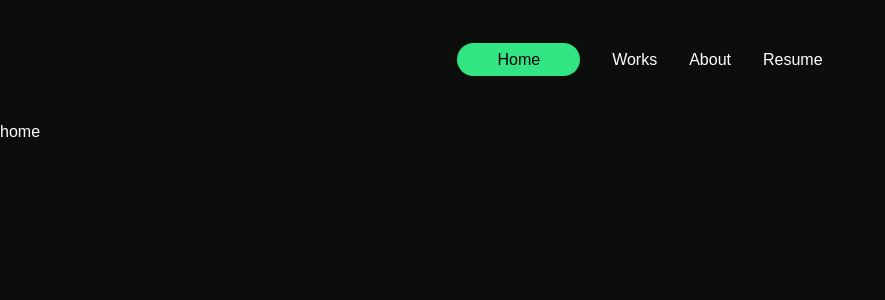
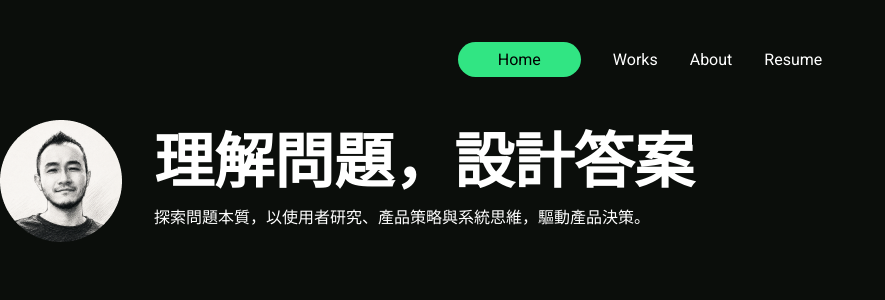
Before and after one commit to herbtea211/20260730-portfolio, a Next.js app: page / in a window 1280 px wide. Shown: the top 300 px of the page, without its empty margins (0-885 px from the left). Built offline with nearby package versions, Linux system fonts and the light colour scheme.

Commit message:
feat: add hero typography tokens

```diff
--- a/src/app/globals.css
+++ b/src/app/globals.css
@@ -6,6 +6,12 @@
   --textPrimary: #2FC976;
   --textTitle: #989898;
   --primary: #31E583;
+
+  --font-weight-extraBold: 800;
+  --font-size-hero: 60px;
+  --line-height-hero: 86px;
+  --letter-spacing-hero: 20%;
+  --font-family-hero: var(--font-roboto);
 }
 
 @theme inline {
@@ -14,6 +20,12 @@
   --color-textPrimary: var(--textPrimary);
   --color-textTitle: var(--textTitle);
   --color-primary: var(--primary);
+
+  --font-hero: var(--font-family-hero);
+  --font-weight-extraBold: var(--font-weight-extraBold);
+  --text-hero: var(--font-size-hero);
+  --leading-hero: var(--line-height-hero);
+  --tracking-hero: var(--letter-spacing-hero);
 
   --font-sans: var(--font-geist-sans);
   --font-mono: var(--font-geist-mono);
@@ -28,5 +40,5 @@
 body {
   background: var(--background);
   color: var(--textColor);
-  font-family: Arial, Helvetica, sans-serif;
+  font-family: var(--font-roboto);
 }
--- a/src/app/layout.tsx
+++ b/src/app/layout.tsx
@@ -2,6 +2,7 @@ import type { Metadata } from "next";
 import { Geist, Geist_Mono } from "next/font/google";
 import "./globals.css";
 import Navigation from "@/components/shell/Navigation";
+import { Roboto } from "next/font/google";
 
 const geistSans = Geist({
   variable: "--font-geist-sans",
@@ -10,6 +11,11 @@ const geistSans = Geist({
 
 const geistMono = Geist_Mono({
   variable: "--font-geist-mono",
+  subsets: ["latin"],
+});
+
+  const roboto = Roboto({
+  variable: "--font-roboto",
   subsets: ["latin"],
 });
 
@@ -23,10 +29,11 @@ export default function RootLayout({
 }: Readonly<{
   children: React.ReactNode;
 }>) {
+
   return (
     <html
       lang="en"
-      className={`${geistSans.variable} ${geistMono.variable} h-full antialiased`}
+      className={`${roboto.variable} ${geistSans.variable} ${geistMono.variable} h-full antialiased`}
     >
       <body className="min-h-full flex flex-col">
         <Navigation></Navigation>
--- a/src/app/page.tsx
+++ b/src/app/page.tsx
@@ -1,6 +1,25 @@
-// import Image from "next/image";
+import Image from "next/image";
+
 export default function Home() {
   return (
-      <h1>home</h1>
+    <>
+      <section className="flex items-start gap-8">
+        <div>
+          <Image
+            src="/Avatar.png"
+            alt="Sam"
+            width={122}
+            height={122}
+          />
+        </div>
+
+        <div>
+          <h1 className="font-hero font-extraBold text-hero leading-hero tracking-hero">理解問題，設計答案</h1>
+          <p>
+            探索問題本質，以使用者研究、產品策略與系統思維，驅動產品決策。
+          </p>
+        </div>
+      </section>
+    </>
   );
 }
```
Also changed, not shown: public/Avatar.png (added).
